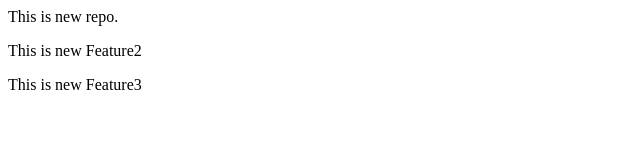
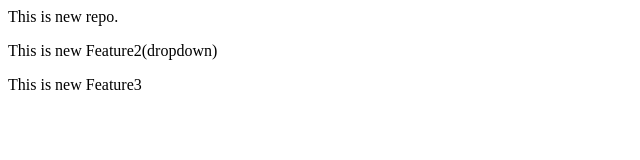
Before and after one commit to Ajeet-Singh-Yadav/localrepository, a plain HTML site: page index.html in a window 1280 px wide. Shown: the full height of the page, 0-640 px from the left. Drawn offline with Linux system fonts and the light colour scheme.

Commit message:
Add dropdown

```diff
--- a/index.html
+++ b/index.html
@@ -1,3 +1,3 @@
 <p>This is new repo.</p>
-<p>This is new Feature2</p>
+<p>This is new Feature2(dropdown)</p>
 <p>This is new Feature3</p>
```
